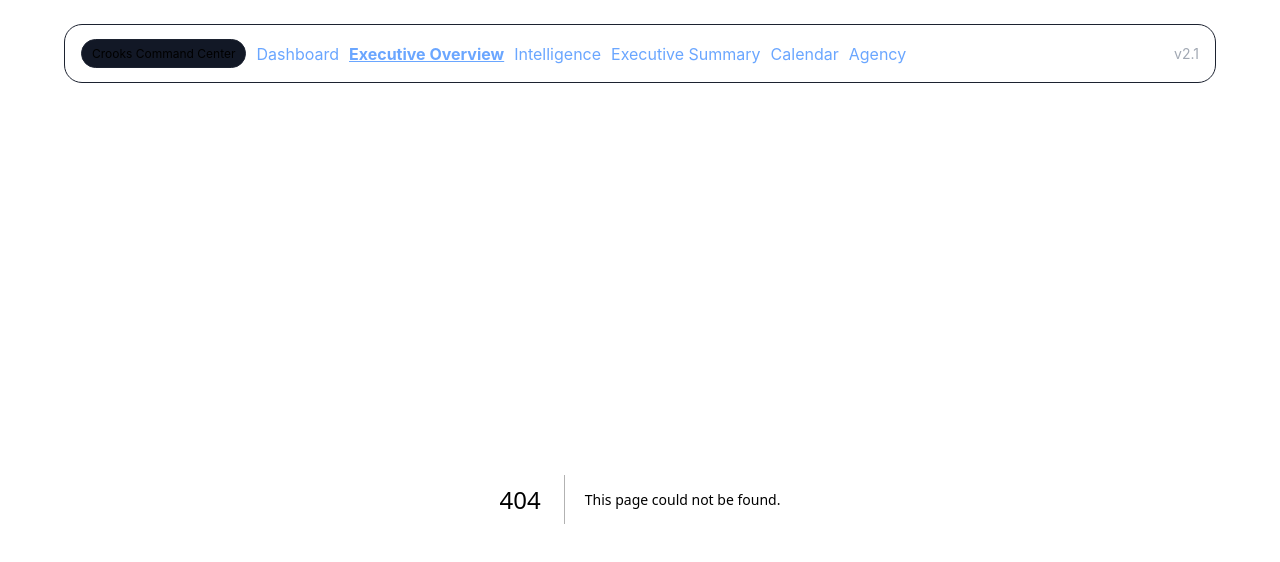
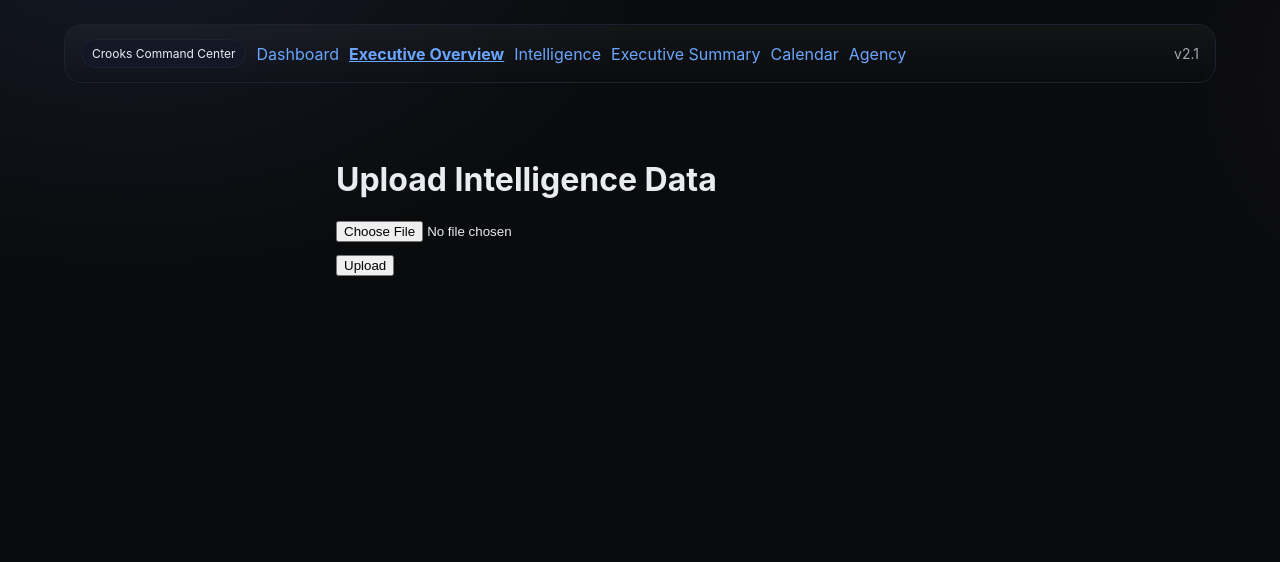
Before and after one commit to Jillian-ignited/Crooks-Command-Center-V2, a Next.js app in the folder frontend/: page /upload in a window 1280 px wide. Before the commit this address had no page. Shown: the top 562 px of the page. Built offline with nearby package versions, Linux system fonts and the light colour scheme.

Commit message:
Add files via upload

```diff
--- /dev/null
+++ b/frontend/pages/upload.tsx
@@ -0,0 +1,44 @@
+import React, { useState } from "react";
+import { apiPost } from "../lib/api";
+
+export default function UploadPage() {
+  const [file, setFile] = useState<File | null>(null);
+  const [status, setStatus] = useState<string>("");
+  const [resp, setResp] = useState<any>(null);
+
+  const onSubmit = async (e: React.FormEvent) => {
+    e.preventDefault();
+    if (!file) return setStatus("Choose a file first.");
+    setStatus("Uploading...");
+    try {
+      const fd = new FormData();
+      fd.append("file", file);
+      fd.append("kind", "intelligence_csv");
+      const json = await apiPost("/intelligence/upload", fd);
+      setResp(json);
+      setStatus("Done.");
+    } catch (err: any) {
+      setStatus(err?.message || "Upload failed");
+    }
+  };
+
+  return (
+    <div style={{ maxWidth: 640, margin: "40px auto", padding: 16 }}>
+      <h1>Upload Intelligence Data</h1>
+      <form onSubmit={onSubmit}>
+        <input
+          type="file"
+          onChange={(e) => setFile(e.target.files?.[0] ?? null)}
+          style={{ display: "block", margin: "12px 0" }}
+        />
+        <button type="submit">Upload</button>
+      </form>
+      <p>{status}</p>
+      {resp && (
+        <pre style={{ background: "#111", color: "#eee", padding: 12, borderRadius: 8 }}>
+          {JSON.stringify(resp, null, 2)}
+        </pre>
+      )}
+    </div>
+  );
+}
```
Also changed, not shown: frontend/pages/api-check.tsx (added, +27 -0 lines).
